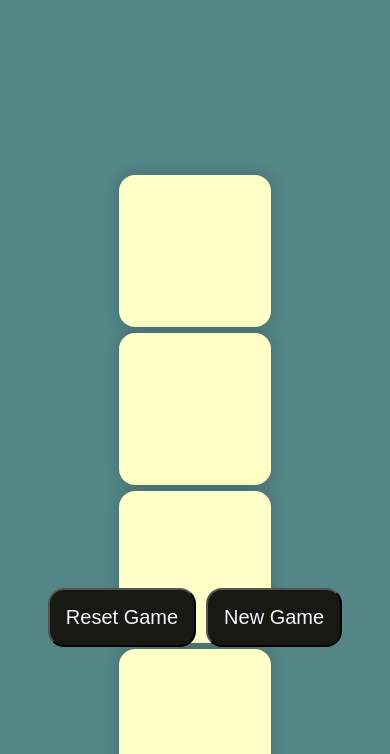
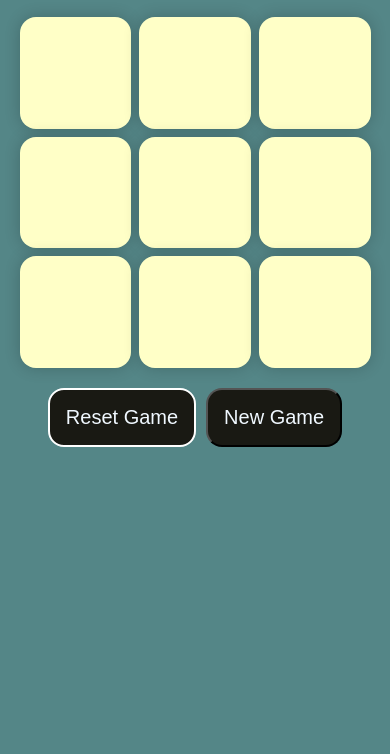
Before and after one commit to Dipika74/Tic-Tac-Toe-Game, a plain HTML site: page index.html in a window 390 px wide. Shown: the part 90-844 px from the top of the page. Drawn offline with Linux system fonts and the light colour scheme.

Commit message:
Responsiveness

```diff
--- a/style.css
+++ b/style.css
@@ -51,7 +51,7 @@ h1 {
     background-color: #191913;
     color: aliceblue;
     border-radius: 1rem;
-    border-color: 2px solid white;
+    border: 2px solid white;
     margin-right: 10px;
 }
 
@@ -85,3 +85,29 @@ h1 {
     margin-top: 20px;
     margin-bottom: 50px;
 }
+
+/* Responsive */
+@media screen and (max-width:900px) {
+    .container {
+        height: auto;
+        margin: 20px 0;
+    }
+    .game {
+        display: grid;
+        grid-template-columns: repeat(3, minmax(0, 1fr));
+        grid-template-rows: repeat(3, minmax(0, 1fr));
+        gap: 2vmin;
+        width: 90vw;
+        height: 90vw;
+        max-width: 450px;
+        max-height: 450px;
+    }
+
+    .box {
+        width: 100%;
+        height: 100%;
+        font-size: 12vmin;
+        line-height: 1;
+        padding: 0;
+    }
+}
```
